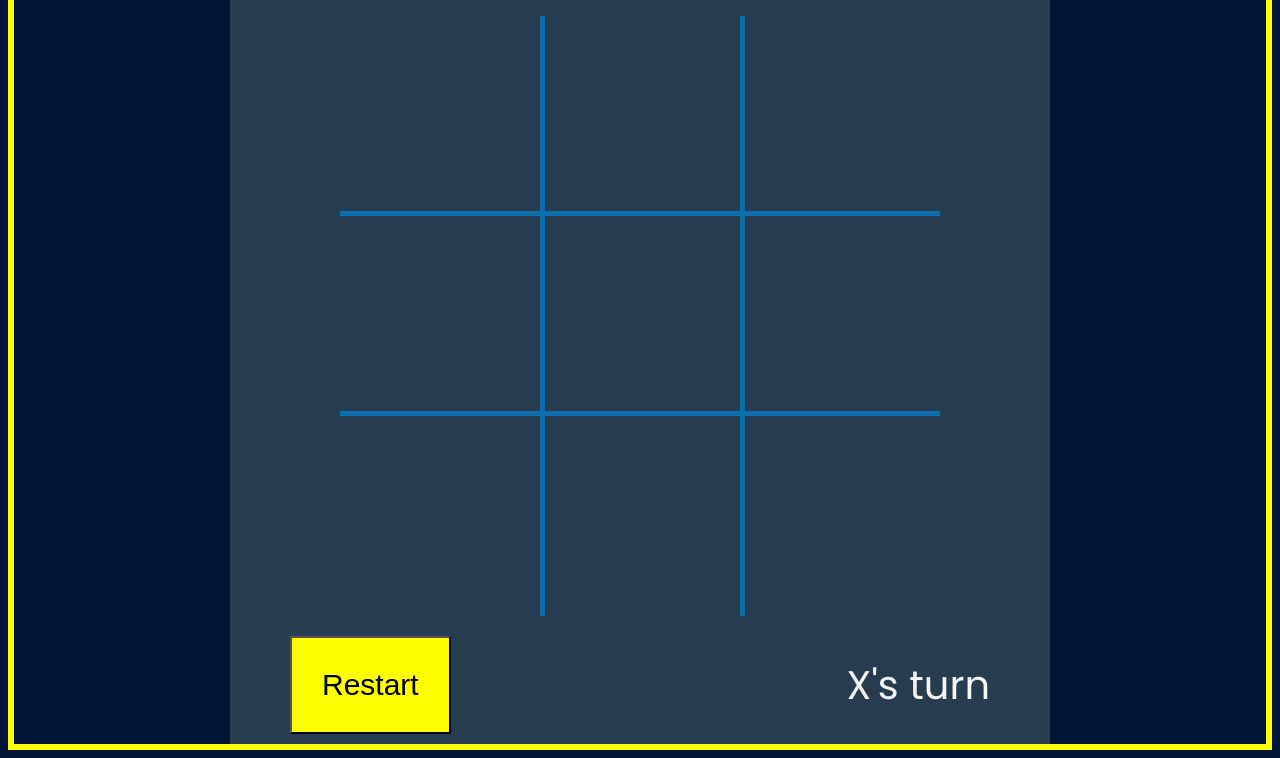
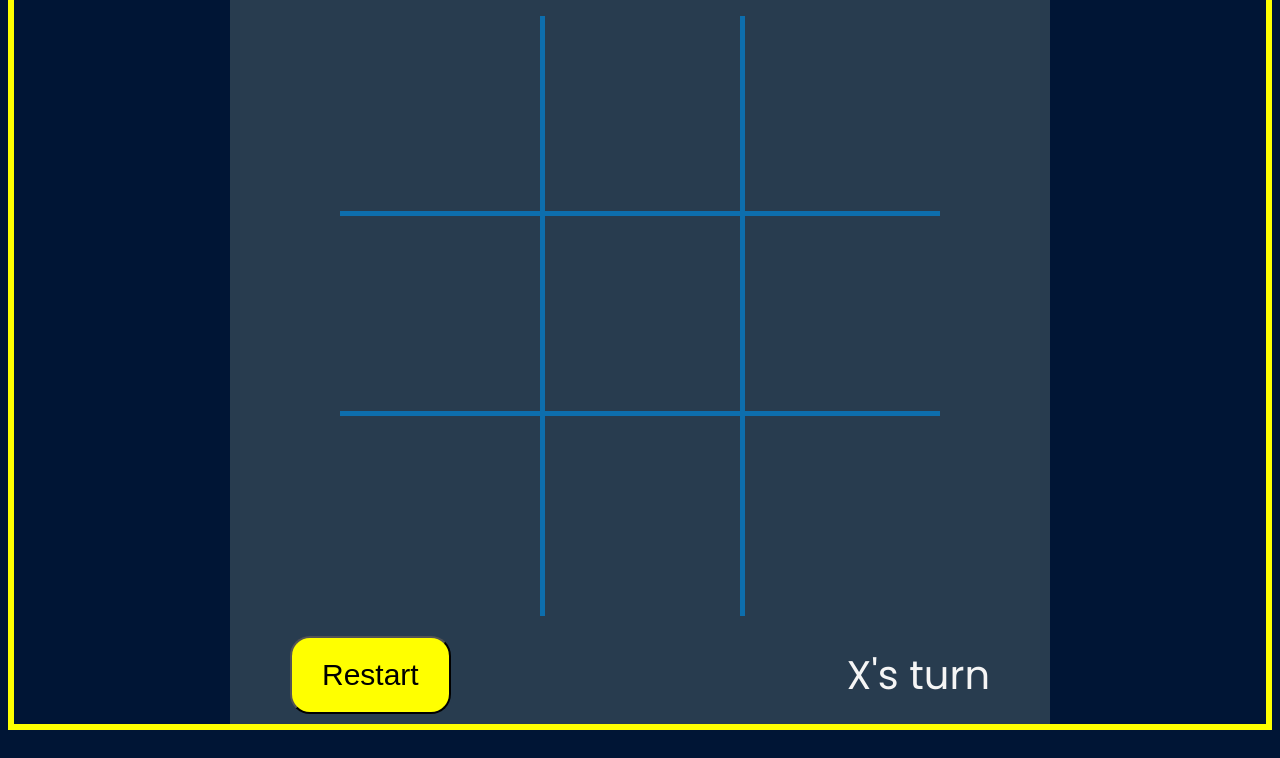
Before and after one commit to kennsawyerr/tic-tac-toe-v2, a plain HTML site: page index.html in a window 1280 px wide. Shown: the part 142-900 px from the top of the page. Drawn offline with Linux system fonts and the light colour scheme.

Commit message:
modified:   style.css

```diff
--- a/style.css
+++ b/style.css
@@ -14,10 +14,11 @@ button {
   padding: 8px;
   background-color: yellow;
   font-size: 30px;
+  border-radius: 20px;
   /* margin: 20px auto; */
   text-align: center;
   /* font-weight: 500; */
-  padding: 30px;
+  padding: 20px 30px;
   font-family: inherit;
 }
 
```
